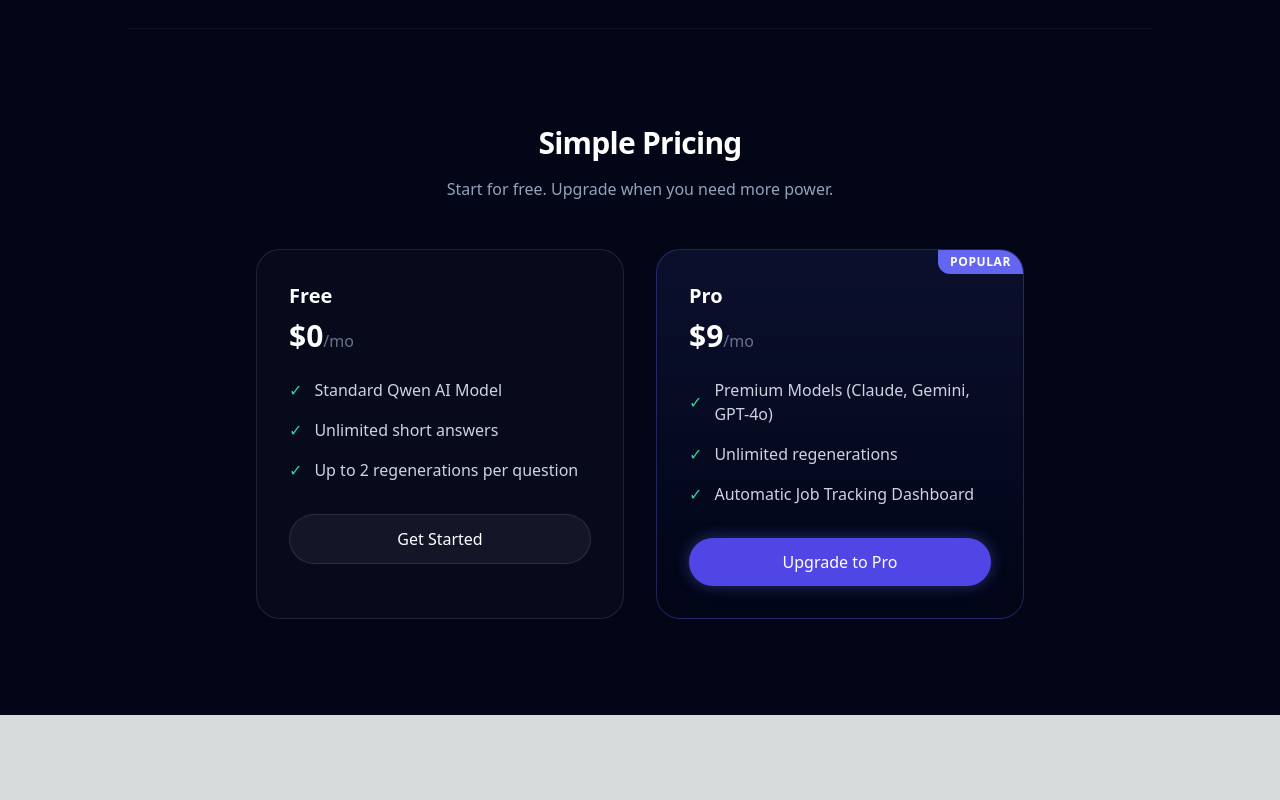
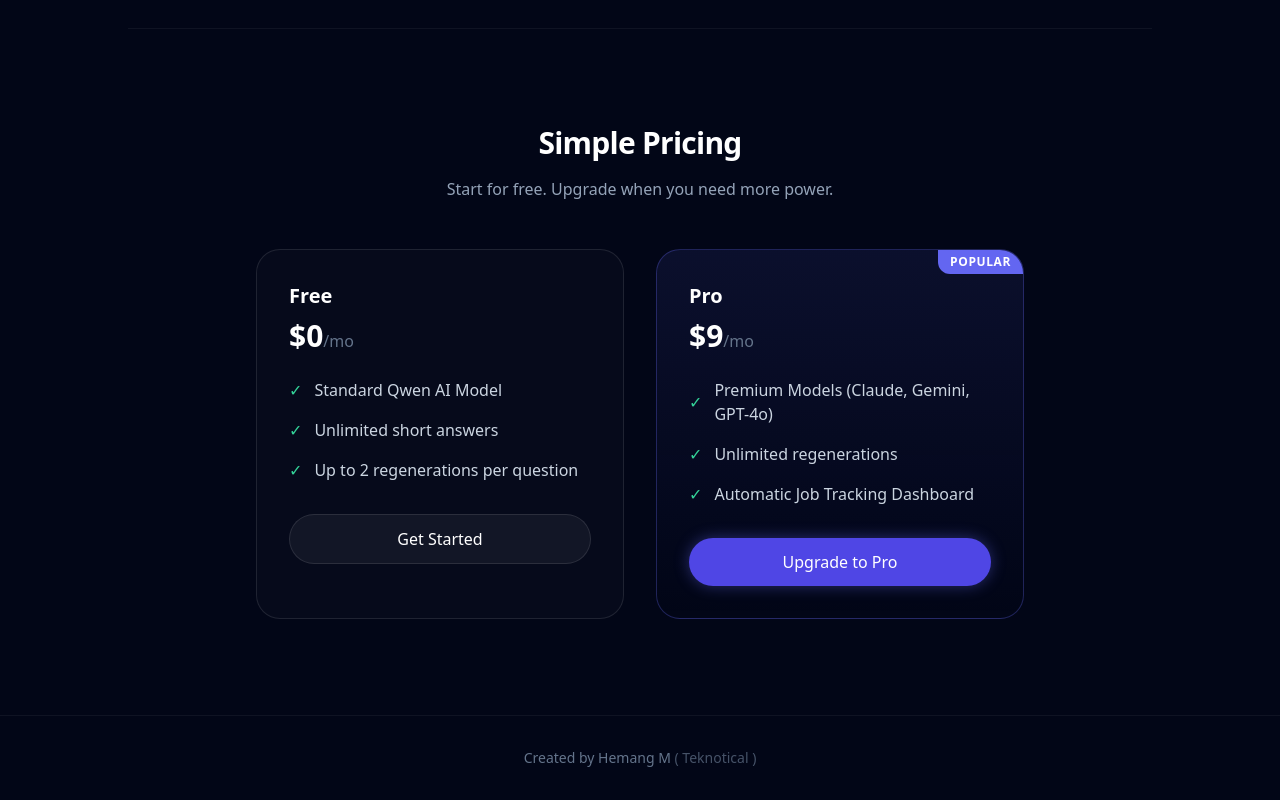
Before and after one commit to Hemang-05/Job_hunt_easy, a Next.js app in the folder dashboard/: page / in a window 1280 px wide. Shown: the part 1307-2107 px from the top of the page. Before the commit the page ends 2022 px from the top, so only its background shows below. Built offline with nearby package versions, Linux system fonts and the light colour scheme; no server answers.

Commit message:
Adding dev/owner name

```diff
--- a/dashboard/app/page.tsx
+++ b/dashboard/app/page.tsx
@@ -167,6 +167,11 @@ export default function LandingPage() {
             </div>
          </div>
       </div>
+
+      {/* Footer */}
+      <footer className="text-center py-8 text-slate-500 text-sm border-t border-white/5">
+        Created by Hemang M <span className="opacity-70 font-medium">( Teknotical )</span>
+      </footer>
     </main>
   )
 }
```
Also changed, not shown: 1 other file (tests, documents, lock files or other folders).
